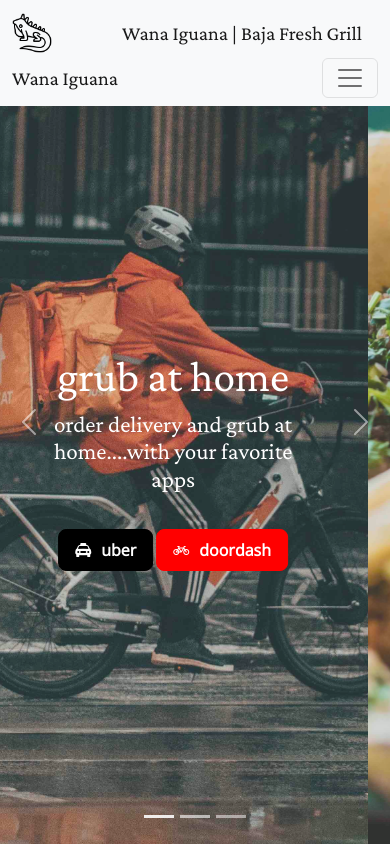
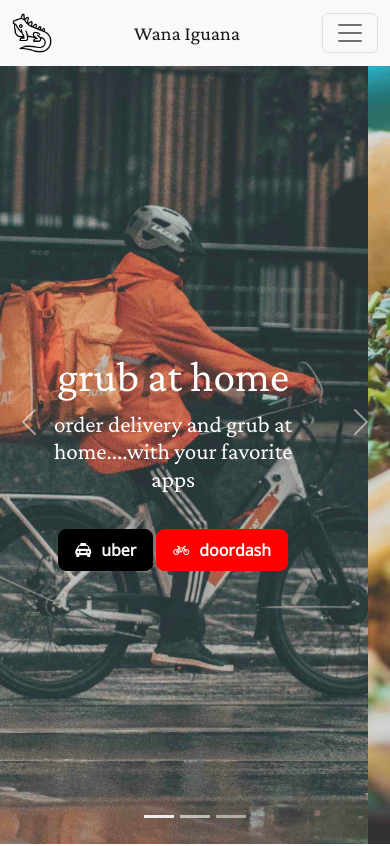
Before and after one commit to juliocesarlq/Website-Restaurant-Wana-Iquana, a plain HTML site: page index.html in a window 390 px wide. Shown: the top 846 px of the page. Drawn offline with nearby package versions, Linux system fonts and the light colour scheme.

Commit message:
final attempt to fix mobile menu on index
should not take two lines anymore

```diff
--- a/index.html
+++ b/index.html
@@ -44,8 +44,10 @@
         <img src="img/iguana.png" style="width:40px;" alt="Wana Iquana Logo" loading="lazy" style="margin-top: -1px;"/>
       </a>
 
-      <a class="navbar-brand .d-none .d-sm-block" href="index.html">Wana Iguana | Baja Fresh Grill</a>
-      <a class="navbar-brand 	.d-block .d-sm-none" href="index.html">Wana Iguana</a>
+      <a class="navbar-brand d-none d-sm-block" href="index.html">Wana Iguana | Baja Fresh Grill</a>
+      <a class="navbar-brand 	d-sm-none" href="index.html">Wana Iguana</a>
+
+
 
       <button class="navbar-toggler" type="button" data-bs-toggle="collapse" data-bs-target="#mynavbar">
         <span class="navbar-toggler-icon"></span>
```
